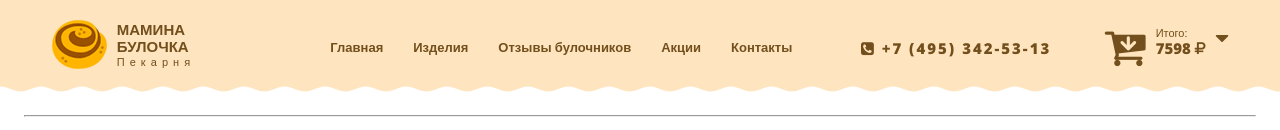
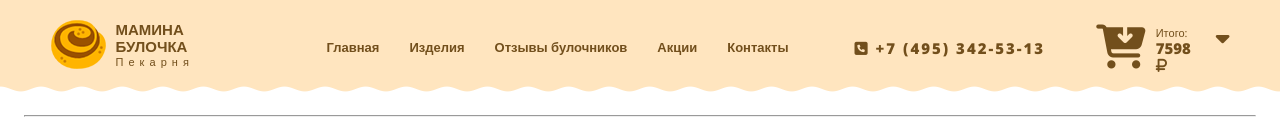
Before and after one commit to Makentosh/makentosh.github.io, a plain HTML site: page Mama_bakery/index.html in a window 1280 px wide. Shown: the top 130 px of the page. Drawn offline with nearby package versions, Linux system fonts and the light colour scheme; files that its build step writes are made by us from their sources; files whose address does not match are found by name.

Commit message:
Fontawesome

```diff
--- a/Mama_bakery/index.html
+++ b/Mama_bakery/index.html
@@ -281,6 +281,7 @@
                 </div>
             </footer>
             <script src="../Mama_bakery/js/slider.js"></script>
+    <script src="https://use.fontawesome.com/bd171f9f31.js"></script>
 </body>
 
 </html>
```
